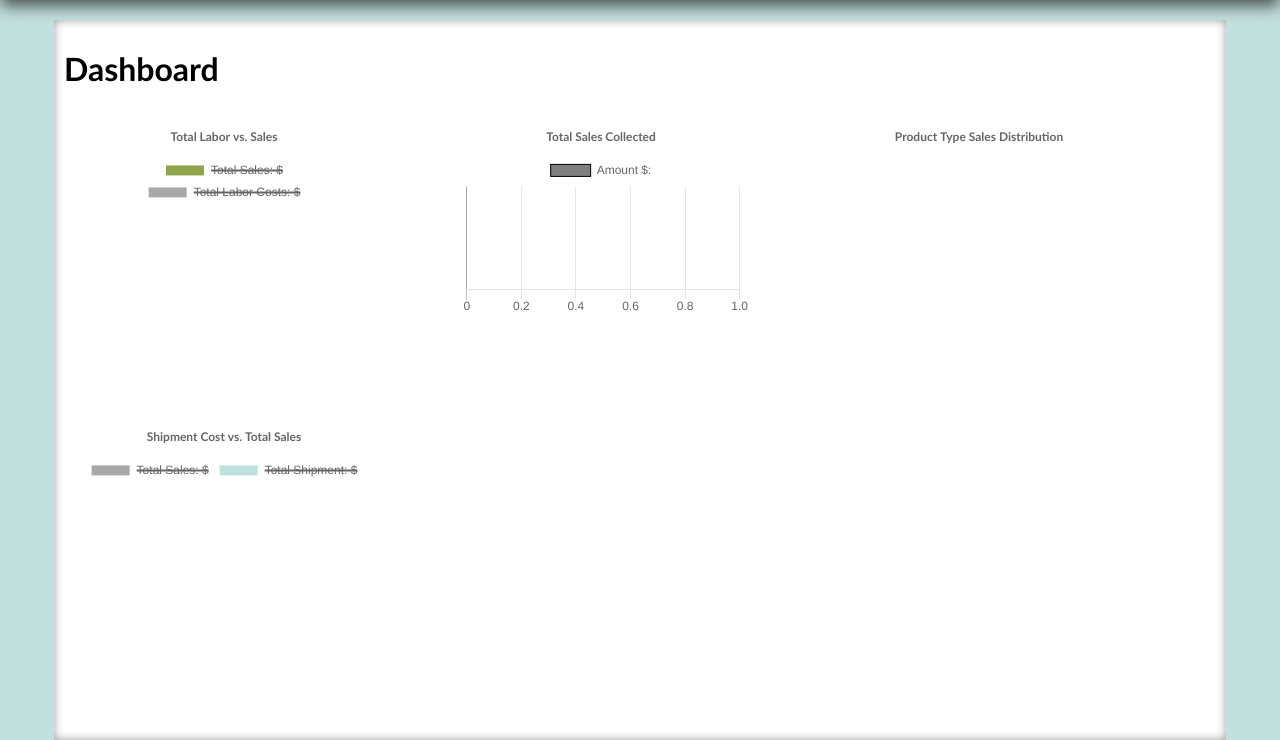
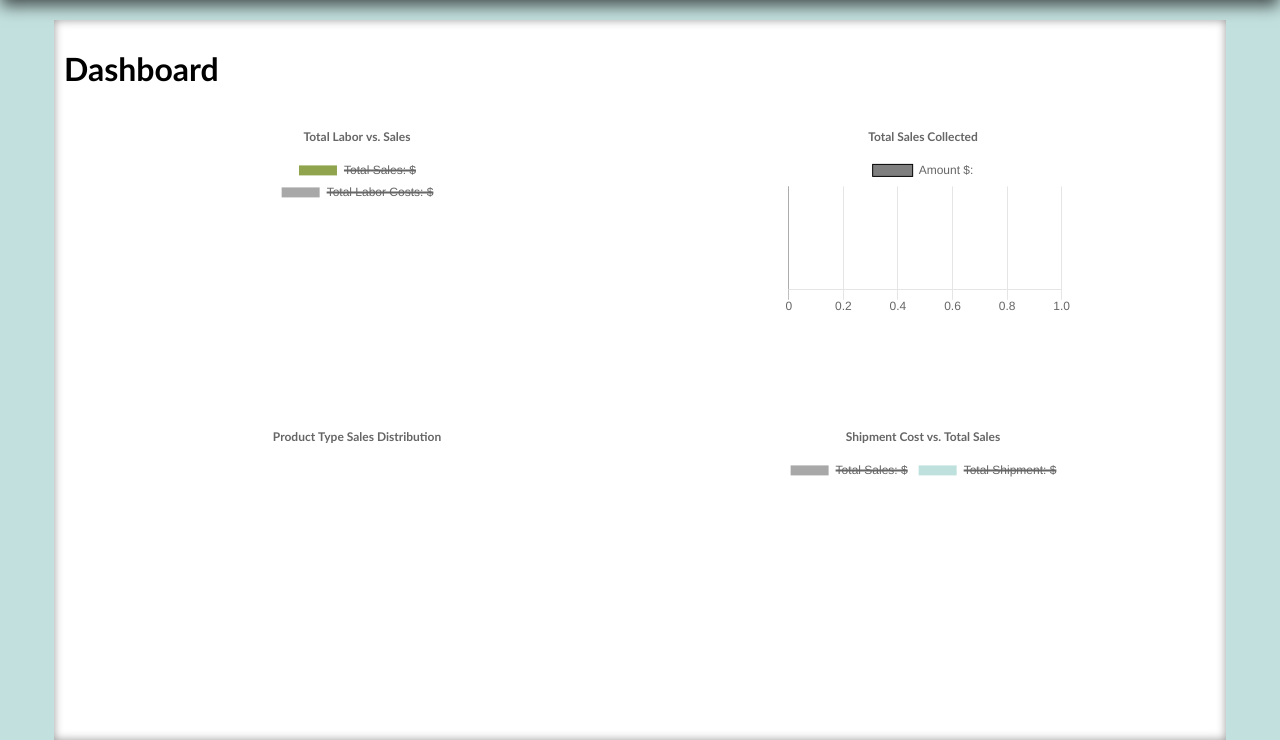
Before and after one commit to CSUF-Computer-Science/super-duper-spork, a Django app: template sporkify/frontend/templates/dashboard.html in a window 1280 px wide. Shown: the part 200-940 px from the top of the page. Run offline with Django 3.2, Linux system fonts and the light colour scheme; the template is opened without the code that fills it, so the values that code supplies are empty; some libraries are stand-ins or nearby versions.

Commit message:
css shiiii

```diff
--- a/sporkify/static/stylesheets/dashboard.css
+++ b/sporkify/static/stylesheets/dashboard.css
@@ -1,5 +1,6 @@
 .grid-container {
   display: grid;
-  grid-template-columns: auto auto auto;
+  grid-template-columns: auto auto;
+  justify-items: center;
   padding: 10px;
 }
```
